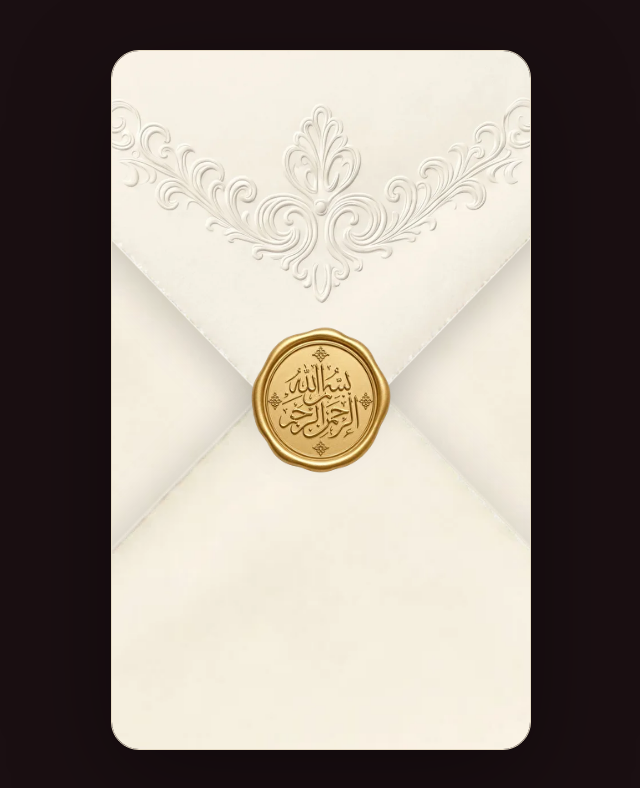
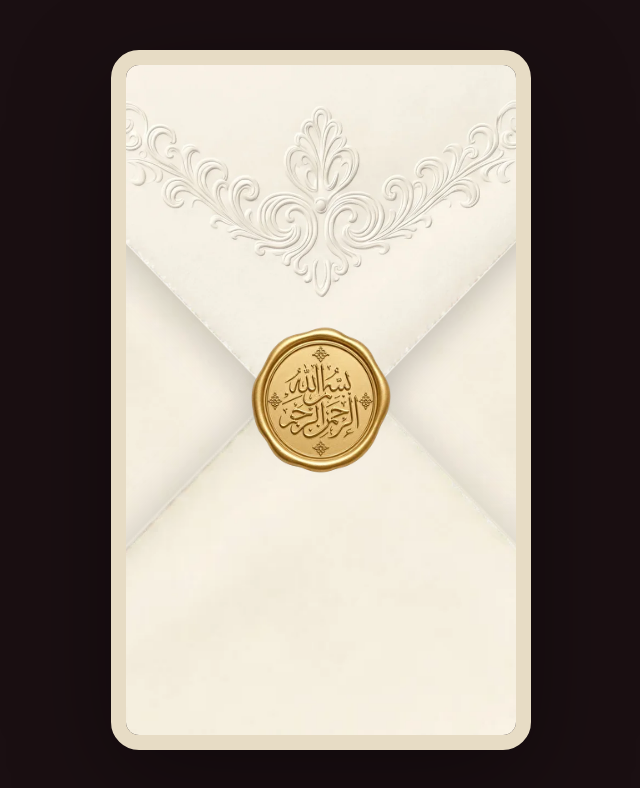
Before and after one commit to inviti-kol/inviti-lkol, a Next.js app: page /baha-sirine-v2 in a window 1280 px wide. Shown: the top 788 px of the page, without its empty margins (319-959 px from the left). Built offline with nearby package versions, Linux system fonts and the light colour scheme.

Commit message:
backup antes de nueva invitacion

```diff
--- a/src/components/invitation-v2/BookInvitation.tsx
+++ b/src/components/invitation-v2/BookInvitation.tsx
@@ -56,10 +56,11 @@ export default function BookInvitation() {
           overflow-hidden
           rounded-[28px]
 
-          border
+          border-15
           border-[#e7dcc5]
           shadow-[0_30px_100px_rgba(0,0,0,0.35)]
-        "
+
+          "
       >
         <AnimatePresence>
           {loading && (
```
